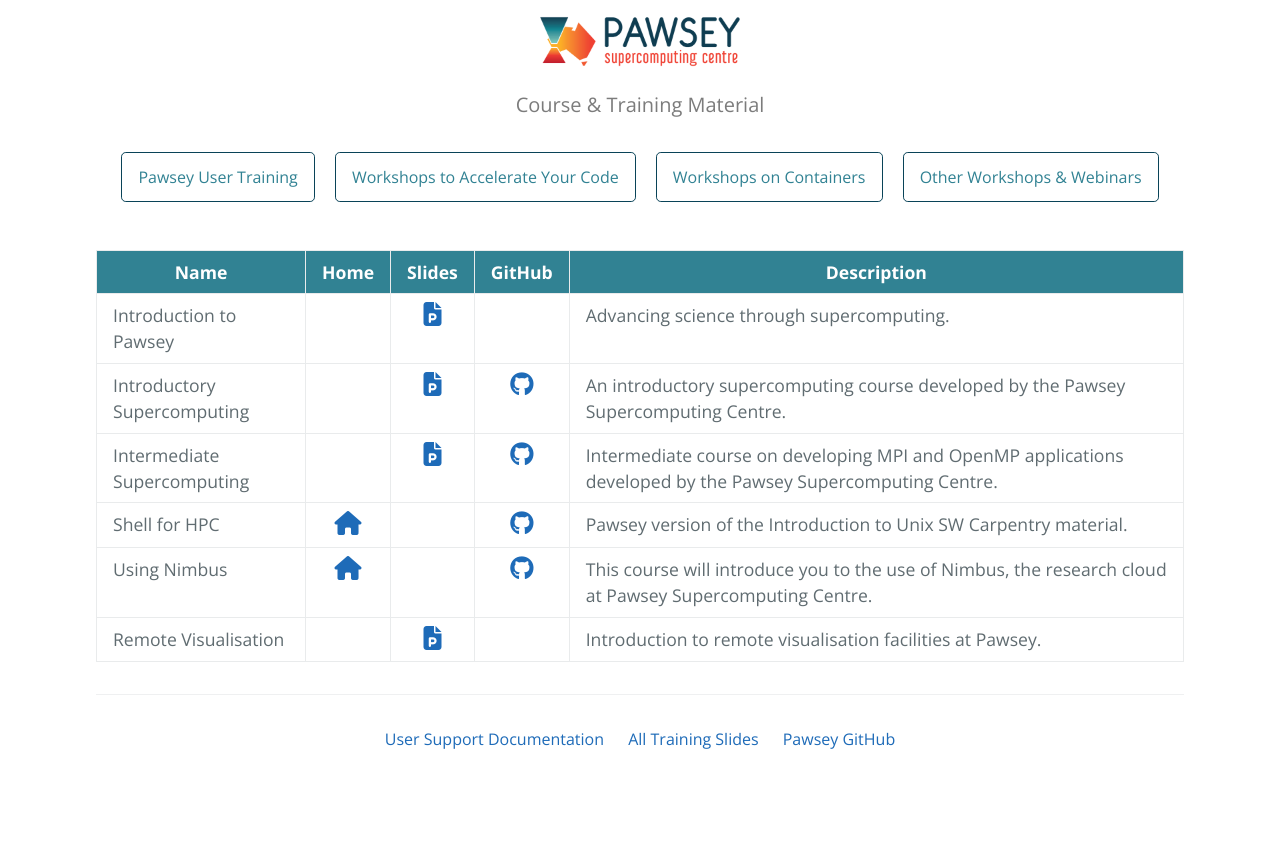
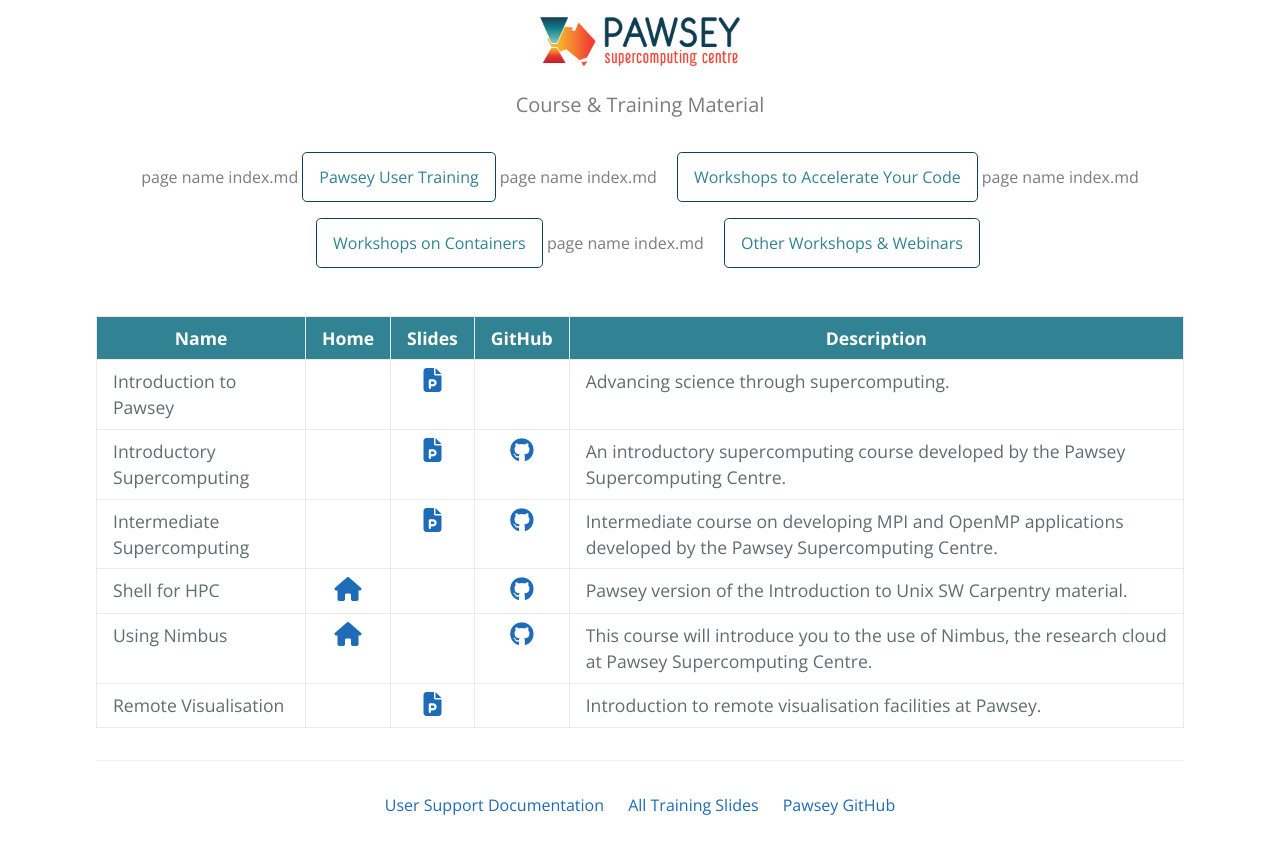
Before and after one commit to ratkinson0405/ratkinson0405.github.io, a Jekyll site: the page built from index.md, in a window 1280 px wide. Shown: the top 854 px of the page. Built offline with Jekyll 4.4.1, drawn with Linux system fonts in a browser that asks for light colours; nearby versions of some CDN libraries; our own code applies the rules of GitHub Pages for plain Markdown files; the repository's description, which GitHub fills in, is left out.

Commit message:
Update default.html

```diff
--- a/_layouts/default.html
+++ b/_layouts/default.html
@@ -15,6 +15,7 @@
       <a class="site-title" href="http://pawsey.org.au"><img width="200" src="{{ '/' | absolute_url }}assets/img/logo.png"></a>
       <h2 class="project-tagline">Course & Training Material</h2>
       {% for item in site.data.pages.pages %}
+        page name {{ page.name }}
         {% if page.url == item.url || page.name == 'index.md' %}
           <a href="{{ item.url }}" class="btn" style="background-color: #f15a29;"><font color="white">{{ item.title }}</font></a>
         {% else %}
```
